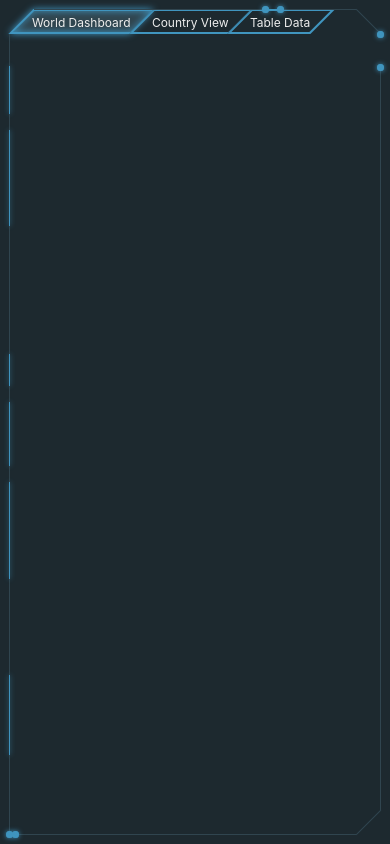
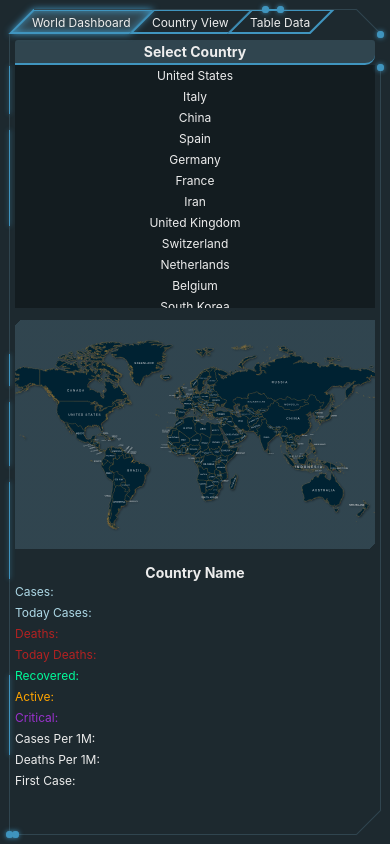
Before and after one commit to omergal99/hello-corona, a React (Create React App) app: page /#/world-dashboard in a window 390 px wide. Built offline with nearby package versions, Linux system fonts and the light colour scheme; no server answers.

Commit message:
adapt to mobile

```diff
--- a/src/assets/css/_media.scss
+++ b/src/assets/css/_media.scss
@@ -19,6 +19,29 @@
 
 // All mobile
 @media (min-width: 64px) and (max-width: 767px) {
+  .world-dashboard {
+    flex-direction: column;
+    .wrap-global-and-list,
+    .world-dashboard-map,
+    .world-dashboard-details {
+      width: 100%;
+    }
+    .wrap-global-and-list {
+      height: 35%;
+    }
+    .world-dashboard-map {
+      height: 30%;
+    }
+    .world-dashboard-details {
+      height: 35%;
+    }
+    > :not(:last-child){
+      margin: 0 0 0.5rem 0;
+    }
+    .world-dashboard-global-details {
+      display: none;
+    }
+  }
 }
 
 // All desktop
--- a/src/assets/css/cmps/worldDashboard/_worldDashboardDetails.scss
+++ b/src/assets/css/cmps/worldDashboard/_worldDashboardDetails.scss
@@ -3,10 +3,11 @@
     padding: 0.25rem 0;
   }
   .selected-country-details {
+    @include scrollbar();
+    overflow: auto;
     text-align: left;
     .selected-country-detail {
       display: grid;
-      // grid-template-columns: 0.5fr 0.3fr 0.2fr;
       grid-template-columns: 50% 30% 20%;
       &:not(:last-child) {
         margin-bottom: 0.5rem;
--- a/src/assets/css/pages/_countryView.scss
+++ b/src/assets/css/pages/_countryView.scss
@@ -1,8 +1,7 @@
 .country-view {
   height: 100%;
   display: grid;
-  grid-template-columns: 0.2fr 0.5fr 0.3fr;
-  grid-template-rows: 0.85fr 0.15fr;
+  grid-template-columns: 20% 50% 30%;
   grid-gap: 0.5rem;
   overflow: hidden;
   padding: 0.5rem;
--- a/src/assets/css/pages/_worldDashboard.scss
+++ b/src/assets/css/pages/_worldDashboard.scss
@@ -1,9 +1,19 @@
 .world-dashboard {
   height: 100%;
-  display: grid;
-  grid-template-columns: 20% 60% 20%;
-  grid-template-columns: 0.2fr 0.6fr 0.2fr;
+  display: flex;
   grid-gap: 0.5rem;
   overflow: hidden;
   padding: 0.5rem;
+  .wrap-global-and-list {
+    width: 20%;
+  }
+  .world-dashboard-map {
+    width: 50%;
+  }
+  .world-dashboard-details {
+    width: 30%;
+  }
+  > :not(:last-child){
+    margin: 0 0.5rem 0 0;
+  }
 }
--- a/src/cmps/worldDashboard/WorldDashboardDetails.js
+++ b/src/cmps/worldDashboard/WorldDashboardDetails.js
@@ -27,7 +27,7 @@ function WorldDashboardDetails({ selectedCountry }) {
   ))
 
   return (
-    <div className="world-dashboard-details">
+    <div className="world-dashboard-details flex-col">
       <h3 className="selected-country-name">{selectedCountry.name || 'Country Name'}</h3>
       <ul className="selected-country-details">
         {list}
--- a/src/pages/WorldDashboard.js
+++ b/src/pages/WorldDashboard.js
@@ -22,7 +22,7 @@ function WorldDashboard() {
   return (
     <>{countriesStore && <>
       <div className="world-dashboard">
-        <div className="flex-col overflow-hidden">
+        <div className="wrap-global-and-list flex-col overflow-hidden">
           <WorldDashboardGlobalDetails allCountriesData={countriesStore.allCountriesData} />
           <WorldDashboardList countriesStore={countriesStore} onSelectCountry={selectCountry} />
         </div>
--- a/src/services/CountriesService.js
+++ b/src/services/CountriesService.js
@@ -2,7 +2,7 @@ import HttpService from './HttpService';
 import countriesCorona from './data/countriesCorona.json';
 import countries from './data/countries.json';
 
-const isServerCountriesConnected = true;
+const isServerCountriesConnected = false;
 const defaultValue = 0;
 
 async function getData() {
```
